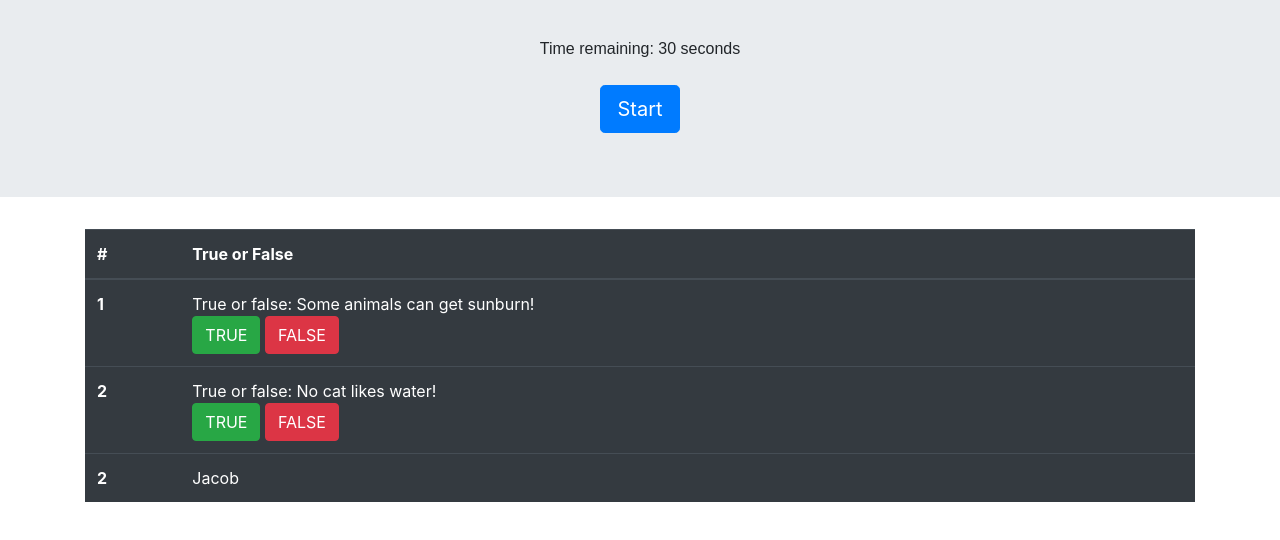
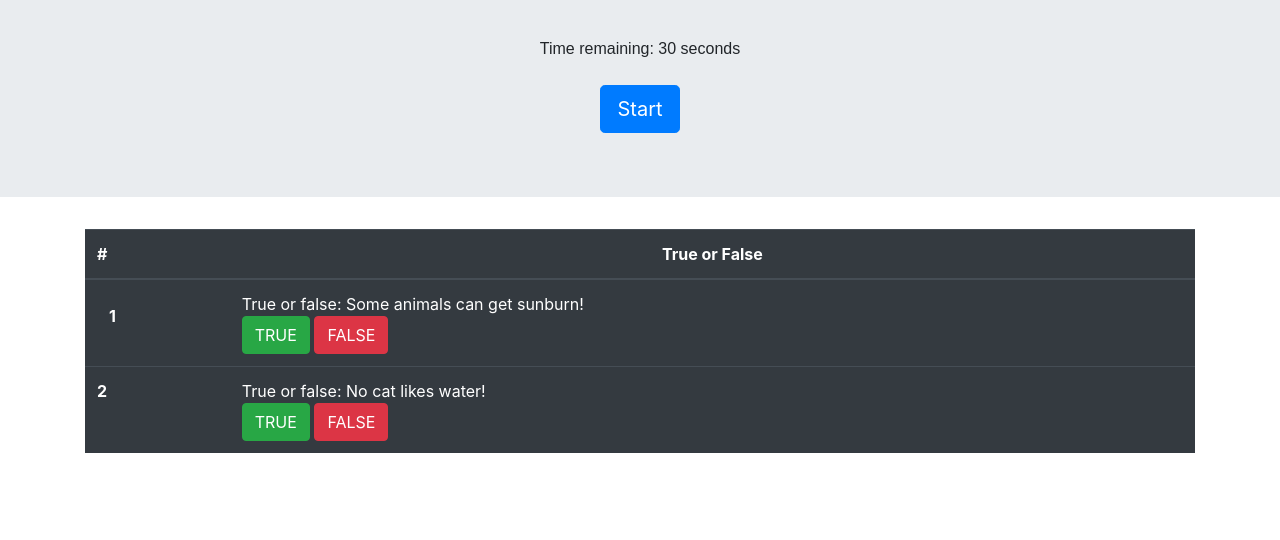
Before and after one commit to seleazar10/Eleazar-JQ, a plain HTML site: page index.html in a window 1280 px wide. Shown: the part 172-712 px from the top of the page. Drawn offline with nearby package versions, Linux system fonts and the light colour scheme; a web font is replaced by a local one.

```diff
--- a/index.html
+++ b/index.html
@@ -48,15 +48,15 @@
 
             <table class="table table-dark">
                     <thead>
-                      <tr class="text-centered">
+                      <tr>
                         <th scope="col">#</th>
-                        <th scope="col">True or False</th>
+                        <th scope="col " class="text-center" > True or False</th>
 
                       </tr>
                     </thead>
                     <tbody>
                       <tr>
-                        <th scope="row">1</th>
+                        <th scope="row" class="p-4">1</th>
                         <td>True or false: Some animals can get sunburn! <br>
 
                         <button type="button" class="btn btn-success btno">TRUE</button>
@@ -66,6 +66,9 @@
 
 
                       </tr>
+
+                      <tr>
+
                         <th scope="row">2</th>
                         <td>True or false: No cat likes water! <br>
 
@@ -78,12 +81,7 @@
                       </tr>
 
 
-                      <tr>
-                        <th scope="row">2</th>
-                        <td>Jacob</td>
 
-
-                      </tr>
 
                     </tbody>
                   </table>
```
